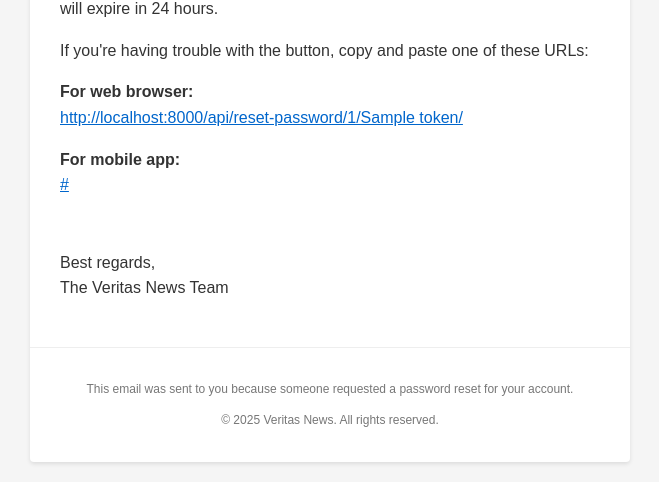
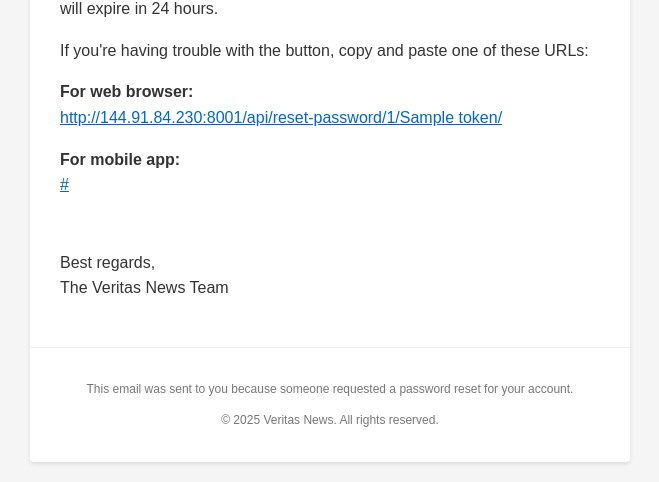
Before and after one commit to VeritasNews/Backend, a Python web app: template templates/password_reset_email.html in a window 1280 px wide. Shown: the part 445-927 px from the top of the page, without its empty margins (310-969 px from the left). Run offline with Jinja, Linux system fonts and the light colour scheme; the template is opened without the code that fills it: most values are stand-ins (such as "Sample title", 1, 10 or a date in 2020).

Commit message:
fix: update password reset URLs to point to the production server

```diff
--- a/api/views/authViews.py
+++ b/api/views/authViews.py
@@ -82,7 +82,7 @@ class PasswordResetRequestView(APIView):
 
         # Create reset links
         mobile_deep_link = f"veritasnews://reset-password/{uid}/{token}"
-        web_url = f"http://localhost:8000/api/reset-password/{uid}/{token}/"
+        web_url = f"http://144.91.84.230:8001/api/reset-password/{uid}/{token}/"
 
         # Prepare email
         email_subject = "Reset your Veritas News password"
--- a/templates/password_reset_email.html
+++ b/templates/password_reset_email.html
@@ -37,7 +37,7 @@
                     <table border="0" cellspacing="0" cellpadding="0">
                       <tr>
                         <td align="center" style="border-radius: 4px;" bgcolor="#a91101">
-                          <a href="http://localhost:8000/api/reset-password/{{ uid }}/{{ token }}/" target="_blank" style="font-size: 16px; font-family: Arial, sans-serif; color: #ffffff; text-decoration: none; border-radius: 4px; padding: 12px 30px; border: 1px solid #a91101; display: inline-block; font-weight: bold;">Reset Password</a>
+                          <a href="http://144.91.84.230:8001/api/reset-password/{{ uid }}/{{ token }}/" target="_blank" style="font-size: 16px; font-family: Arial, sans-serif; color: #ffffff; text-decoration: none; border-radius: 4px; padding: 12px 30px; border: 1px solid #a91101; display: inline-block; font-weight: bold;">Reset Password</a>
                         </td>
                       </tr>
                     </table>
@@ -52,7 +52,7 @@
               <p>If you did not request a password reset, you can ignore this email. This link will expire in 24 hours.</p>
               <p>If you're having trouble with the button, copy and paste one of these URLs:</p>
               <p><strong>For web browser:</strong><br />
-              <a href="http://localhost:8000/api/reset-password/{{ uid }}/{{ token }}/" style="word-break: break-all; color: #0066cc;">http://localhost:8000/api/reset-password/{{ uid }}/{{ token }}/</a></p>
+              <a href="http://144.91.84.230:8001/api/reset-password/{{ uid }}/{{ token }}/" style="word-break: break-all; color: #0066cc;">http://144.91.84.230:8001/api/reset-password/{{ uid }}/{{ token }}/</a></p>
               <p><strong>For mobile app:</strong><br />
               <a href="{{ reset_link }}" style="word-break: break-all; color: #0066cc;">{{ reset_link }}</a></p>
             </td>
--- a/templates/password_reset_redirect.html
+++ b/templates/password_reset_redirect.html
@@ -145,7 +145,7 @@
         </div>
 
         <div class="login-link">
-            <a href="http://localhost:8081/">Back to Login</a>
+            <a href="http://144.91.84.230:8001">Back to Login</a>
         </div>
     </div>
 
@@ -229,7 +229,7 @@
                     successMessage.style.display = 'block';
 
                     setTimeout(function() {
-                        window.location.href = 'http://localhost:8081/';
+                        window.location.href = 'http://144.91.84.230:8001/';
                     }, 3000);
                 } else {
                     formError.textContent = data.error || 'Failed to reset password';
```
